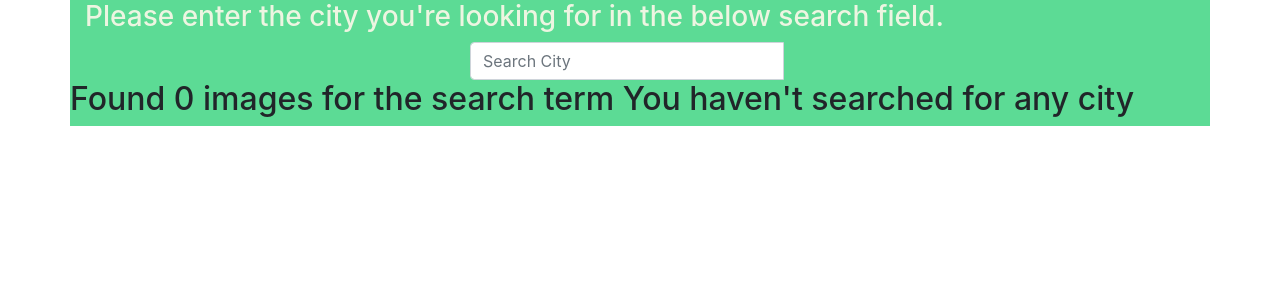
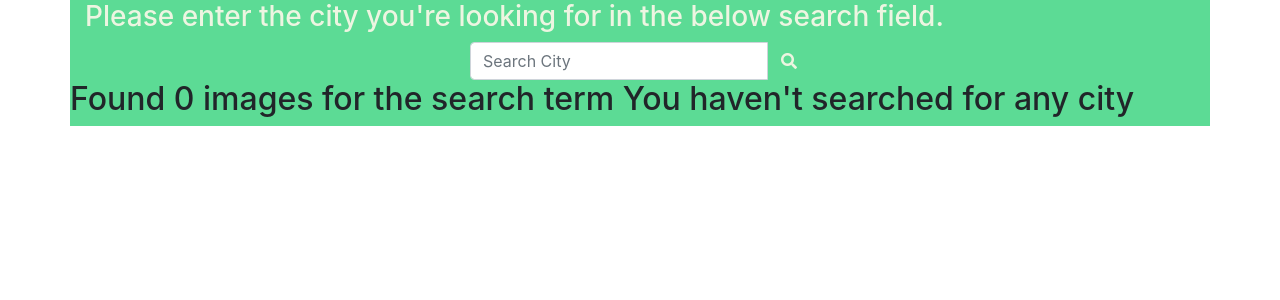
Before and after one commit to Alvin-21/gallery, a Django app: page /cities/ in a window 1280 px wide. Shown: the part 56-356 px from the top of the page. Run offline with Django 3.2, Linux system fonts and the light colour scheme; some libraries are stand-ins or nearby versions.

Commit message:
Add icon functionality.

```diff
--- a/photos/templates/base.html
+++ b/photos/templates/base.html
@@ -7,6 +7,7 @@
         {% block styles %}
         {% bootstrap_css %}
         <link rel="stylesheet" href="https://maxcdn.bootstrapcdn.com/bootstrap/4.0.0/css/bootstrap.min.css" integrity="sha384-Gn5384xqQ1aoWXA+058RXPxPg6fy4IWvTNh0E263XmFcJlSAwiGgFAW/dAiS6JXm" crossorigin="anonymous">
+        <link rel="stylesheet" href="https://use.fontawesome.com/releases/v5.7.0/css/all.css" integrity="sha384-lZN37f5QGtY3VHgisS14W3ExzMWZxybE1SJSEsQp9S+oqd12jhcu+A56Ebc1zFSJ" crossorigin="anonymous">
         <link rel="stylesheet" href="{% static 'css/styles.css' %}">
         {% endblock %}
 
--- a/photos/templates/search_categories.html
+++ b/photos/templates/search_categories.html
@@ -8,8 +8,8 @@
         <form class="form" role="search" action="#">
             <div class="input-group">
                 <input type="text" class="form-control" placeholder="Search Category" name="category">
-                <div class="input-group-btn">
-                    <button class="btn btn-default" type="submit"><i class="glyphicon glyphicon-search"></i></button>
+                <div class="input-group-bt" id="search">
+                    <button class="btn btn-default" type="submit"><i class="fa fa-search color" aria-hidden="true"></i></button>
                 </div>
             </div>
         </form>
--- a/photos/templates/search_locations.html
+++ b/photos/templates/search_locations.html
@@ -8,8 +8,8 @@
         <form class="form" role="search" action="#">
             <div class="input-group">
                 <input type="text" class="form-control" placeholder="Search City" name="city">
-                <div class="input-group-btn">
-                    <button class="btn btn-default" type="submit"><i class="glyphicon glyphicon-search"></i></button>
+                <div class="input-group-btn" id="search">
+                    <button class="btn btn-default" type="submit"><i class="fa fa-search color" aria-hidden="true"></i></button>
                 </div>
             </div>
         </form>
--- a/static/css/styles.css
+++ b/static/css/styles.css
@@ -21,3 +21,11 @@ nav a:hover{
 .card-footer a:hover {
     color: #EDF5E1;
 }
+
+.search-color {
+    color: #05386B;
+}
+
+i:hover {
+    color: #379683;
+}
```
